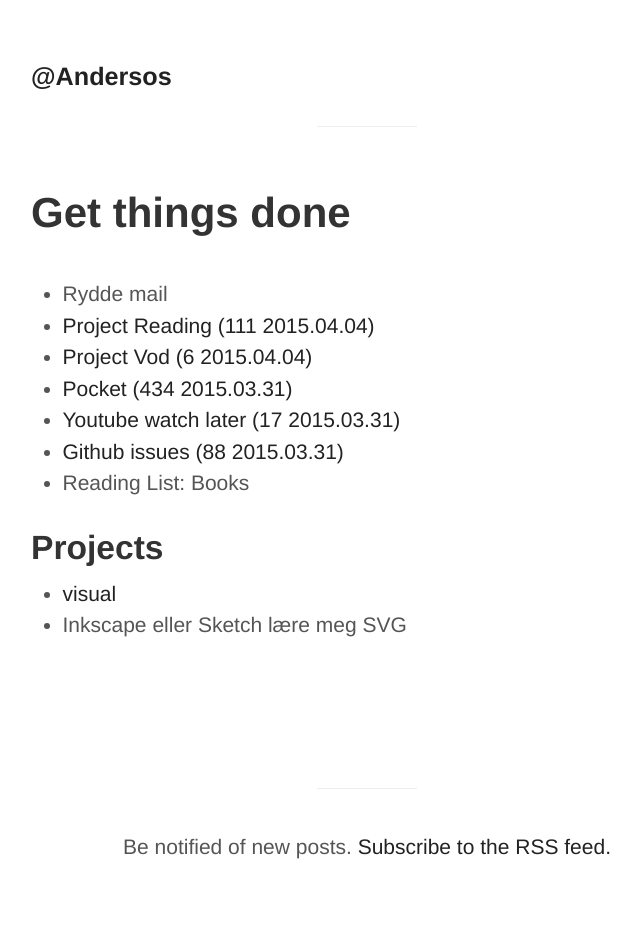
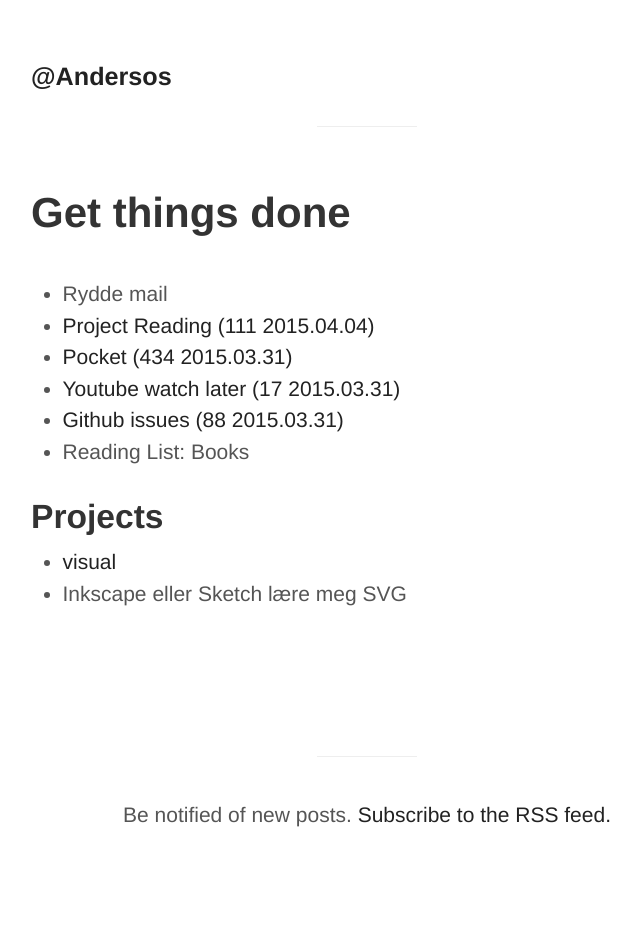
Before and after one commit to Andersos/andersos.net, a Jekyll site: the page built from gtd.html, in a window 1280 px wide. Shown: the whole page, without its empty margins (273-914 px from the left). Built offline with Jekyll 4.4.1, drawn with Linux system fonts in a browser that asks for light colours; Markdown is read by kramdown in place of the engine named in the settings; after the commit the page ends 900 px from its top, so only the background shows below that.

Commit message:
Update gtd.html

```diff
--- a/gtd.html
+++ b/gtd.html
@@ -6,7 +6,6 @@ title: "Get things done"
 <ul>
     <li>Rydde mail</li>
     <li><a href="https://gist.github.com/Andersos/32ba857519db96e97e63">Project Reading (111 2015.04.04)</a></li>
-    <li><a href="https://gist.github.com/Andersos/a3ffc7ff59bab2c2be73">Project Vod (6 2015.04.04)</a></li>
     <li><a href="https://twitter.com/Andersos/status/530115122086543360">Pocket (434 2015.03.31)</a></a></li>
     <li><a href="https://www.youtube.com/playlist?list=WL">Youtube watch later (17 2015.03.31)</a></li>
     <li><a href="https://github.com/issues">Github issues (88 2015.03.31)</a></li>
```
